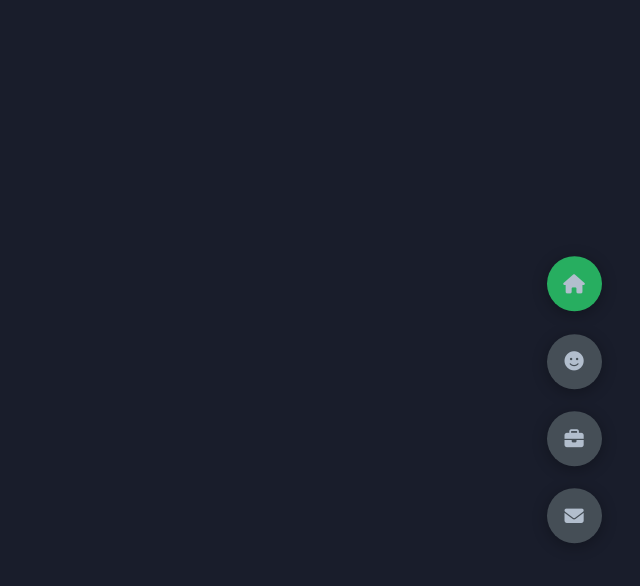
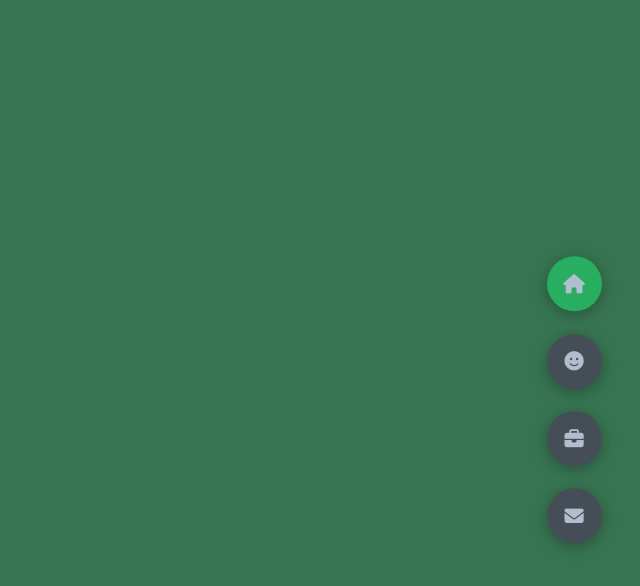
Before and after one commit to DEGRUSSECU1/Portfolio-Website, a plain HTML site: page index.html in a window 1280 px wide. Both pictures are taken after a click on the element 1214 px from the left and 283 px from the top of the page. Shown: the whole page, without its empty margins (640-1280 px from the left). Drawn offline with Linux system fonts and the light colour scheme.

Commit message:
header buttons, sections class is being changed  with js added active class that has the animation and shows the section of the page we click

```diff
--- a/index.html
+++ b/index.html
@@ -17,27 +17,28 @@
 </head>
 <body class="main-content">
 
-    <header class="section sec1 header active">
-        <main>
-            <section class="sec2 about"></section>
-            <section class="sec3 portfolio"></section>
-            <section class="sec4 contact"></section>
+    <header class="section sec1 header active" id="home">
 
-        </main>
     </header>
+    <main>
+        <section class="section sec2 about" id="about"></section>
+        <section class="section sec3 portfolio" id="portfolio"></section>
+        <section class="section sec4 contact" id="contact"></section>
+
+    </main>
     <!-- buttons for changing throughout the pages/sections -->
     <div class="controls">
         <!-- to number when creating use: control.control-$.active-btn*4 will number by the number of elements created -->
-        <div class="control control-1 active-btn">
+        <div class="control control-1 active-btn" data-id="home">
             <i class="fa-solid fa-house"></i>
         </div>
-        <div class="control control-2">
+        <div class="control control-2" data-id="about">
             <i class="fa-solid fa-face-smile"></i>
         </div>
-        <div class="control control-3">
+        <div class="control control-3" data-id="portfolio">
         <i class="fa-solid fa-briefcase"></i>
         </div>
-        <div class="control control-4">
+        <div class="control control-4" data-id="contact">
             <i class="fa-solid fa-envelope"></i>
         </div>
     </div>
--- a/main.js
+++ b/main.js
@@ -1,14 +1,44 @@
 //selecting all the sections that have a class of section
-const sections = Document.querySelectorAll(".section");
+const sections = document.querySelectorAll(".section");
 /* selecting the container that contains the buttons */
-const sectBtns = Document.querySelectorAll(".controls");
+const sectBtns = document.querySelectorAll(".controls");
 //selecting the buttons
-const secBtn = Document.querySelectorAll(".cotrol");
+const sectBtn = document.querySelectorAll(".control");
 //select the body with the class of main-content
-const allSelections = document.querySelector(".main-content")
+const allSelections = document.querySelector(".main-content");
 
-//Funtion to switch each section
+//Function to switch each section color to green to be the current section
 
-const pageTransitions = () => {
+function pageTransitions () {
     //create a for loop to go to each button
+    for(let i = 0; i < sectBtn.length;i++){
+        //cannot use this keyword in arrow functions on the event listener click event needs to have the function word
+        sectBtn[i].addEventListener('click',function(){
+            let currentBtn = document.querySelectorAll(".active-btn");
+            currentBtn[0].className = currentBtn[0].className.replace("active-btn",'');
+            this.className += " active-btn";
+        })
+    }
 }
+    // section with the active class
+    allSelections.addEventListener("click", (e)=>{
+        //will target the the section that the button correspond to
+        const id = e.target.dataset.id;
+        if(id){
+            //will remove selected button from the other buttons
+            sectBtns.forEach((btn)=>{
+                btn.classList.remove('active')
+            })
+          e.target.classList.add('active')
+
+          //hide other sections
+          sections.forEach((section)=>{
+            section.classList.remove('active')
+          })
+
+          const element = document.getElementById(id);
+          element.classList.add('active');
+        }
+    })
+
+pageTransitions()
--- a/styles/styles.scss
+++ b/styles/styles.scss
@@ -68,21 +68,25 @@ section {
     display: none;
     /* makes the image move and leave a copy effect with a lower opacity moving the item in this case wont move but will be bigger for the scale property */
     transform: translateY(0) scale(1);
+    background-color: #377551;
 }
 .sec2{
     display: none;
     /* makes the image move and leave a copy effect with a lower opacity moving the item in this case wont move but will be bigger for the scale property */
     transform: translateY(0) scale(1);
+    background-color: slateblue;
 }
 .sec3{
     display: none;
     /* makes the image move and leave a copy effect with a lower opacity moving the item in this case wont move but will be bigger for the scale property */
     transform: translateY(0) scale(1);
+    background-color: rgb(78, 95, 16);
 }
 .sec4{
     display: none;
     /* makes the image move and leave a copy effect with a lower opacity moving the item in this case wont move but will be bigger for the scale property */
     transform: translateY(0) scale(1);
+    background-color: rgb(192, 39, 128);
 }
 
 /* CONTROLS container that contains the icons */
@@ -126,7 +130,7 @@ section {
     }
 }
 
-/* .active {
+.active {
     display: block;
     animation: appear 1s ease-in-out;
     transform: translateY(0) scaleY(1);
@@ -134,4 +138,4 @@ section {
         0%{ transform: translateY(-100%) scaleY(0); }
         100%{ transform: translateY(0) scaleY(1); }
     }
-} */
+}
```
Also changed, not shown: styles/styles.css, 1 other file.
